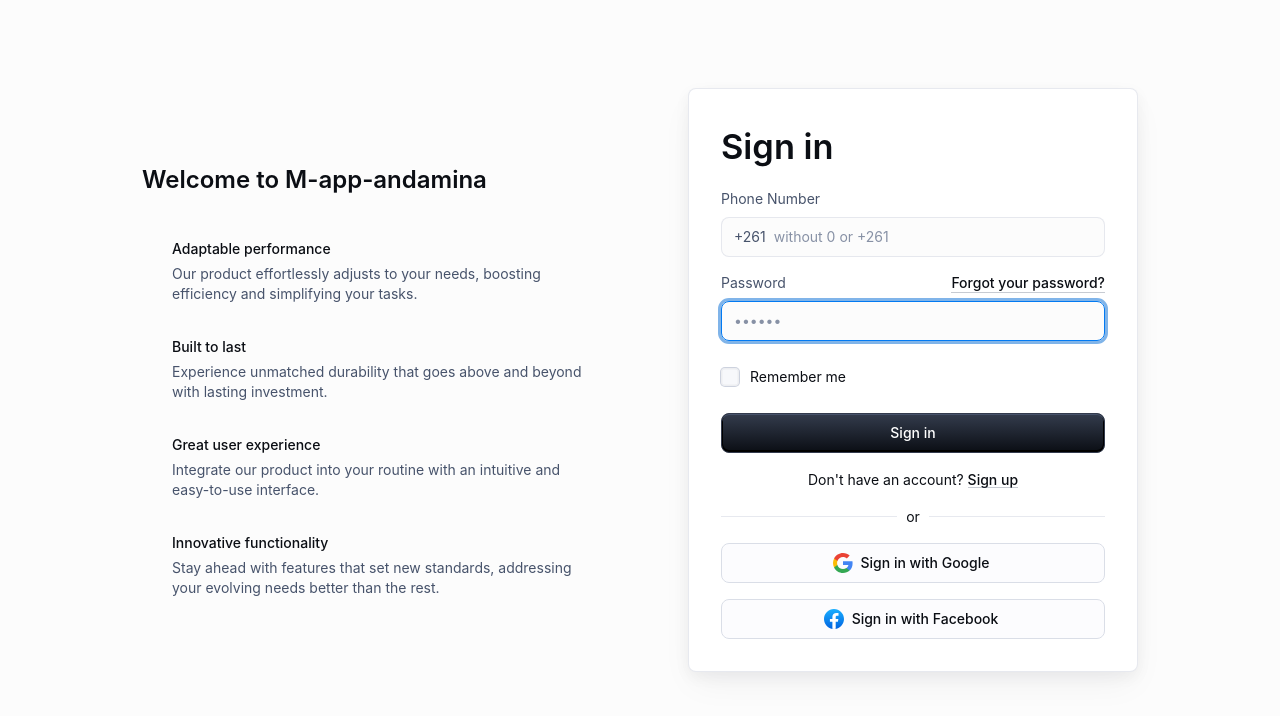
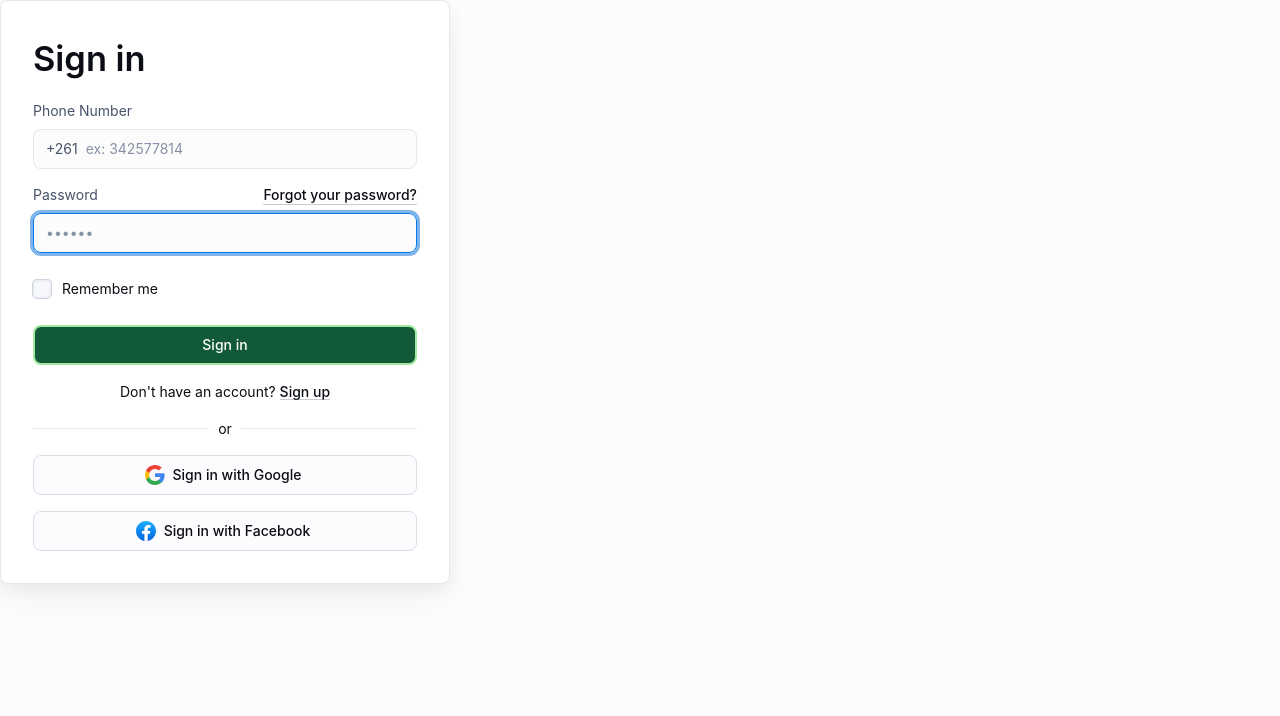
Before and after one commit to Antsa-Fi30/AMS, a React (Vite) app in the folder frontend/: page /signin in a window 1280 px wide. Shown: the top 716 px of the page. Built offline with nearby package versions, Linux system fonts and the light colour scheme; some icons are missing.

Commit message:
feat : UI button

```diff
--- a/frontend/src/App.tsx
+++ b/frontend/src/App.tsx
@@ -1,10 +1,16 @@
+import { BrowserRouter, Routes, Route } from "react-router-dom";
+
 import Login from "./pages/shared/Login";
+import Register from "./pages/shared/Register";
 
 const App = () => {
   return (
-    <div>
-      <Login />
-    </div>
+    <BrowserRouter>
+      <Routes>
+        <Route path="/" element={<Login />} />
+        <Route path="/signin" element={<Register />} />
+      </Routes>
+    </BrowserRouter>
   );
 };
 
--- a/frontend/src/components/shared/login/SignInCard.tsx
+++ b/frontend/src/components/shared/login/SignInCard.tsx
@@ -118,7 +118,7 @@ const SignInCard = () => {
             id="phone"
             name="phone"
             type="tel"
-            placeholder="without 0 or +261"
+            placeholder="ex: 342577814"
             autoComplete="tel"
             required
             fullWidth
--- a/frontend/src/pages/shared/Register.tsx
+++ b/frontend/src/pages/shared/Register.tsx
@@ -1,7 +1,14 @@
-import React from "react";
+import SignInCard from "../../components/shared/login/SignInCard";
+import { Box } from "@mui/material";
 
 const Register = () => {
-  return <div>Register</div>;
+  return (
+    <div>
+      <Box margin={"auto"}>
+        <SignInCard />
+      </Box>
+    </div>
+  );
 };
 
 export default Register;
--- a/frontend/src/utils/themes/colors.ts
+++ b/frontend/src/utils/themes/colors.ts
@@ -35,6 +35,7 @@ export const green = {
   700: "hsl(120, 75%, 16%)",
   800: "hsl(120, 84%, 10%)",
   900: "hsl(120, 87%, 6%)",
+  custom: "hsl(152.11,66.36%,20.98%)",
 };
 
 export const orange = {
--- a/frontend/src/utils/themes/customs/inputs.tsx
+++ b/frontend/src/utils/themes/customs/inputs.tsx
@@ -6,7 +6,7 @@ import { toggleButtonClasses } from "@mui/material/ToggleButton";
 import CheckBoxOutlineBlankRoundedIcon from "@mui/icons-material/CheckBoxOutlineBlankRounded";
 import CheckRoundedIcon from "@mui/icons-material/CheckRounded";
 import RemoveRoundedIcon from "@mui/icons-material/RemoveRounded";
-import { gray, brand } from "../colors";
+import { gray, brand, green } from "../colors";
 
 export const inputsCustomizations: Components<Theme> = {
   MuiButtonBase: {
@@ -56,13 +56,14 @@ export const inputsCustomizations: Components<Theme> = {
             },
             style: {
               color: "white",
-              backgroundColor: gray[900],
-              backgroundImage: `linear-gradient(to bottom, ${gray[700]}, ${gray[800]})`,
-              boxShadow: `inset 0 1px 0 ${gray[600]}, inset 0 -1px 0 1px hsl(220, 0%, 0%)`,
-              border: `1px solid ${gray[700]}`,
+              backgroundColor: green["custom"],
+              // backgroundImage: `linear-gradient(to bottom, ${gray[700]}, ${gray[800]})`,
+              // boxShadow: `inset 0 1px 0 ${gray[600]}, inset 0 -1px 0 1px hsl(220, 0%, 0%)`,
+              // border: `1px solid ${gray[700]}`,
+              border: `2px solid ${green[300]}`,
               "&:hover": {
                 backgroundImage: "none",
-                backgroundColor: gray[700],
+                backgroundColor: green[400],
                 boxShadow: "none",
               },
               "&:active": {
```
Also changed, not shown: frontend/src/redux/authSlice.ts (added), frontend/src/redux/store.ts (added).
